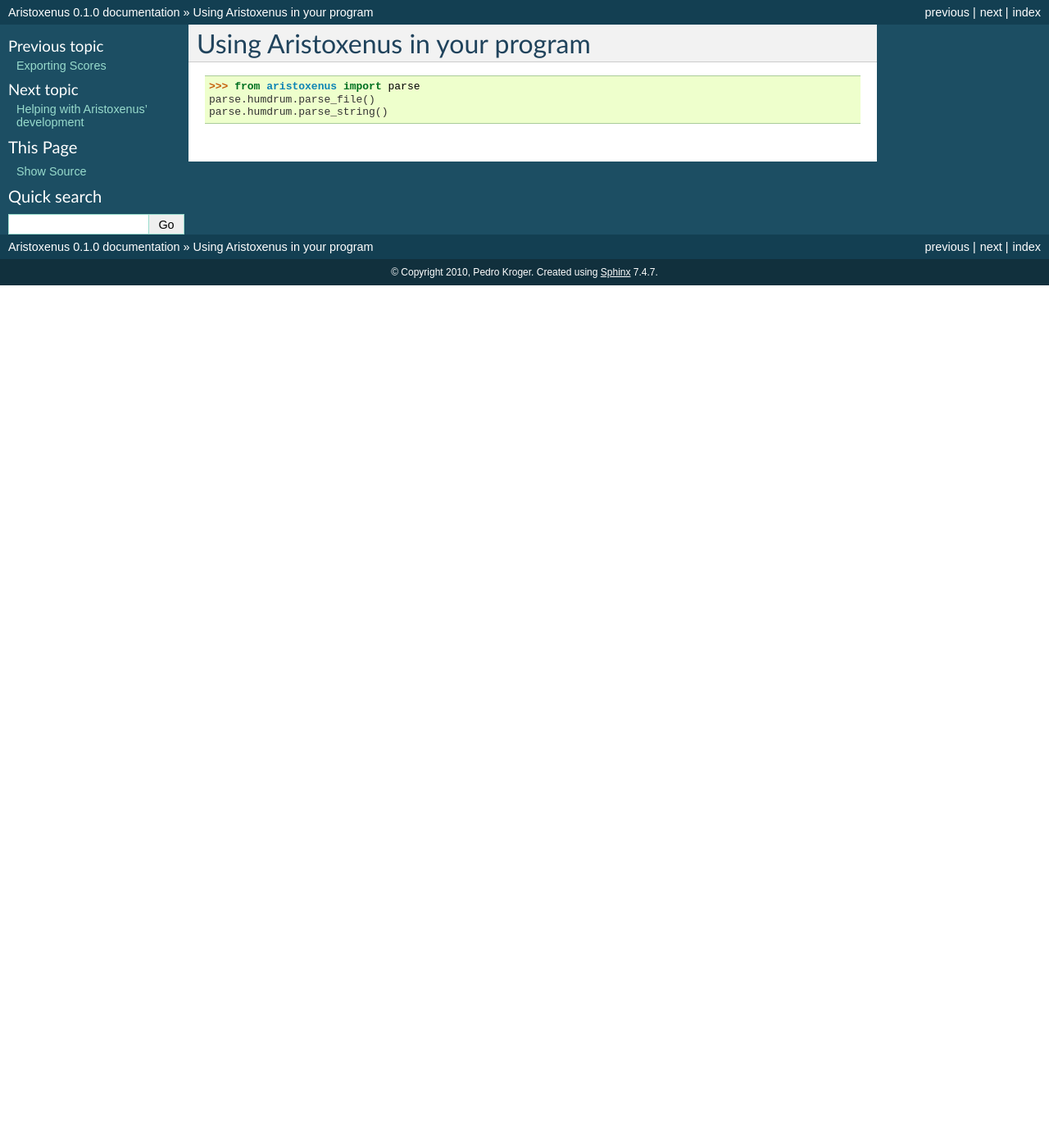
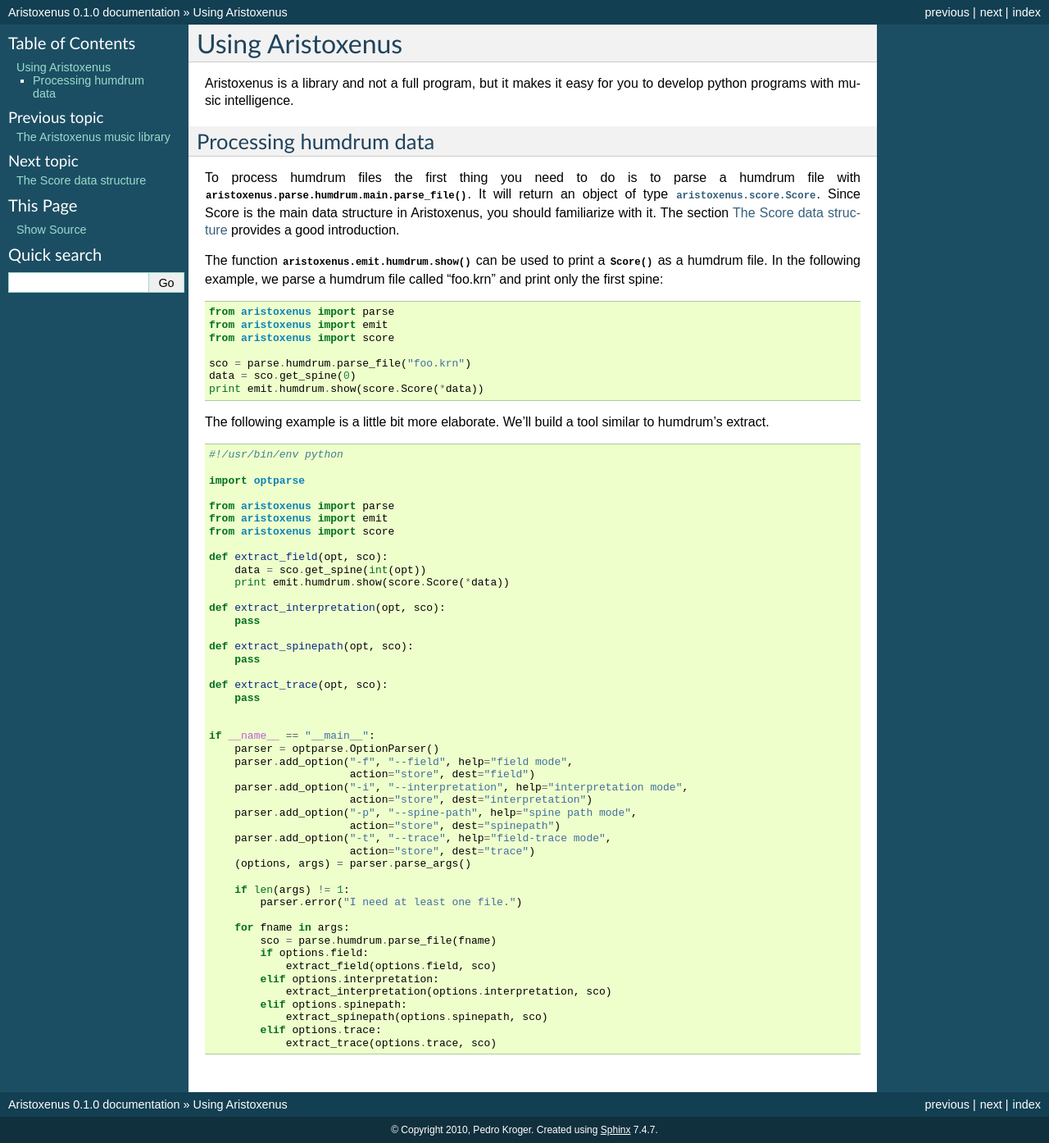
Before and after one commit to mdsmus/aristoxenus, a Sphinx documentation site: the page built from docs/using.rst, in a window 1280 px wide. Shown: the whole page at 82% size. Built offline with Sphinx 7.4.7, drawn with Linux system fonts in a browser that asks for light colours; formulas are drawn with MathJax 3; pages that are not in the unit, such as notebooks, are missing from menus; before the commit the page ends 900 px from its top, so only the background shows below that.

Commit message:
re-organize documentation
we have more emphasis on how to use Aristoxenus and a basic draft.

```diff
--- /dev/null
+++ b/docs/examples/extract.py
@@ -0,0 +1,47 @@
+#!/usr/bin/env python
+
+import optparse
+
+from aristoxenus import parse
+from aristoxenus import emit
+from aristoxenus import score
+
+def extract_field(opt, sco):
+    data = sco.get_spine(int(opt))
+    print emit.humdrum.show(score.Score(*data))
+
+def extract_interpretation(opt, sco):
+    pass
+
+def extract_spinepath(opt, sco):
+    pass
+
+def extract_trace(opt, sco):
+    pass
+
+
+if __name__ == "__main__":
+    parser = optparse.OptionParser()
+    parser.add_option("-f", "--field", help="field mode",
+                      action="store", dest="field")
+    parser.add_option("-i", "--interpretation", help="interpretation mode",
+                      action="store", dest="interpretation")
+    parser.add_option("-p", "--spine-path", help="spine path mode",
+                      action="store", dest="spinepath")
+    parser.add_option("-t", "--trace", help="field-trace mode",
+                      action="store", dest="trace")
+    (options, args) = parser.parse_args()
+
+    if len(args) != 1:
+        parser.error("I need at least one file.")
+
+    for fname in args:
+        sco = parse.humdrum.parse_file(fname)
+        if options.field:
+            extract_field(options.field, sco)
+        elif options.interpretation:
+            extract_interpretation(options.interpretation, sco)
+        elif options.spinepath:
+            extract_spinepath(options.spinepath, sco)
+        elif options.trace:
+            extract_trace(options.trace, sco)
--- a/docs/humdrum.rst
+++ b/docs/humdrum.rst
@@ -1,5 +1,5 @@
-The Humdrum parser
-==================
+Appendix 1 - The Humdrum parser
+===============================
 
 Introduction
 ------------
--- a/docs/score.rst
+++ b/docs/score.rst
@@ -1,3 +1,5 @@
+.. _score:
+
 The Score data structure
 ========================
 
--- a/docs/using.rst
+++ b/docs/using.rst
@@ -1,6 +1,33 @@
-Using Aristoxenus in your program
-==================================
+Using Aristoxenus
+=================
 
->>> from aristoxenus import parse
-parse.humdrum.parse_file()
-parse.humdrum.parse_string()
+Aristoxenus is a library and not a full program, but it makes it easy
+for you to develop python programs with music intelligence.
+
+Processing humdrum data
+-----------------------
+
+To process humdrum files the first thing you need to do is to parse a
+humdrum file with :func:`aristoxenus.parse.humdrum.main.parse_file`.
+It will return an object of type :class:`aristoxenus.score.Score`.
+Since Score is the main data structure in Aristoxenus, you should
+familiarize with it. The section :ref:`score` provides a good
+introduction.
+
+The function :func:`aristoxenus.emit.humdrum.show` can be used to
+print a :class:`Score()` as a humdrum file. In the following
+example, we parse a humdrum file called "foo.krn" and print only the
+first spine::
+
+    from aristoxenus import parse
+    from aristoxenus import emit
+    from aristoxenus import score
+
+    sco = parse.humdrum.parse_file("foo.krn")
+    data = sco.get_spine(0)
+    print emit.humdrum.show(score.Score(*data))
+
+The following example is a little bit more elaborate. We'll build a
+tool similar to humdrum's extract.
+
+.. literalinclude:: examples/extract.py
```
Also changed, not shown: docs/exporting.rst (deleted, +0 -11 lines), docs/index.rst (+3 -5 lines), 1 other file.
